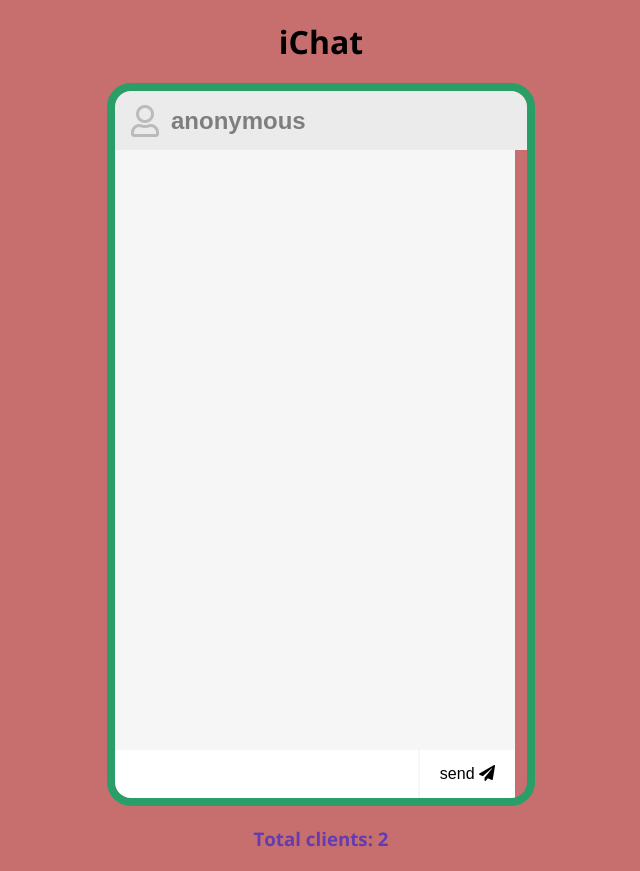
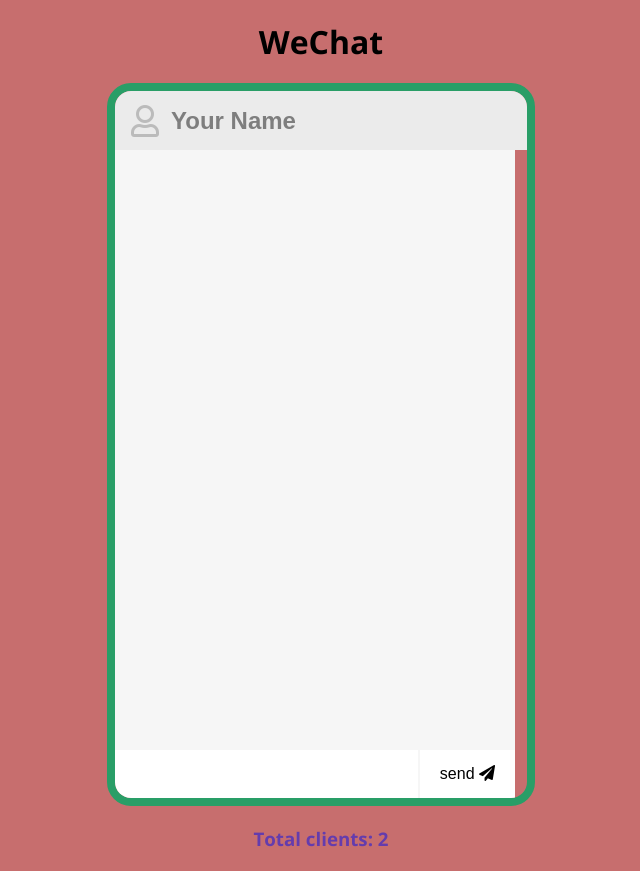
Before and after one commit to sharmasumit16/Chat_App, a website: page public/index.html in a window 1280 px wide. Shown: the whole page, without its empty margins (319-959 px from the left). Drawn offline with nearby package versions, Linux system fonts and the light colour scheme; no server answers.

Commit message:
Update index.html

```diff
--- a/public/index.html
+++ b/public/index.html
@@ -10,11 +10,11 @@
 </head>
 
 <body>
-    <h1 class="title">iChat </h1>
+    <h1 class="title">WeChat </h1>
     <div class="main">
         <div class="name">
             <span><i class="far fa-user"></i></span>
-            <input type="text" id="name-input" class="name-input" value="anonymous" maxlength="20" />
+            <input type="text" id="name-input" class="name-input" value="Your Name" maxlength="20" />
         </div>
 
         <ul class="message-container" id="message-container">
```
